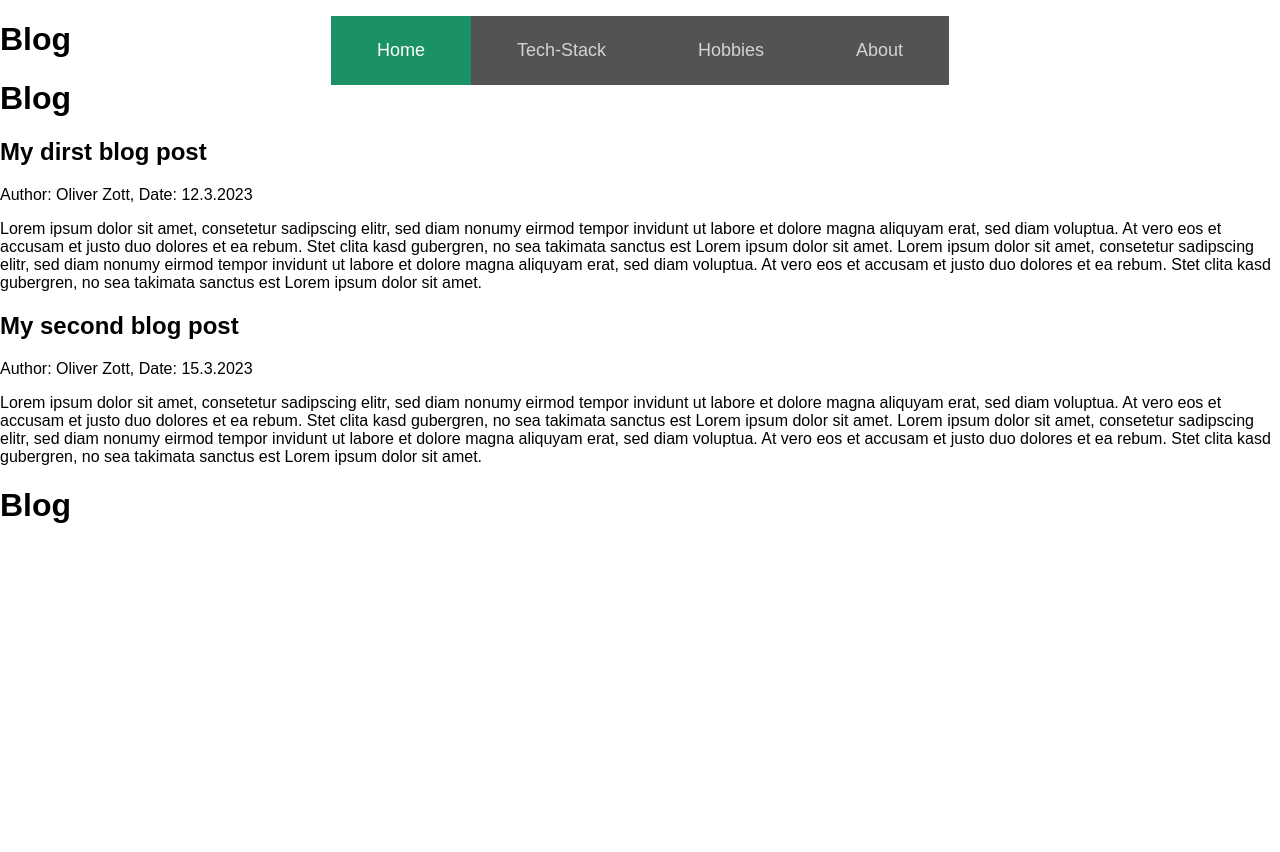
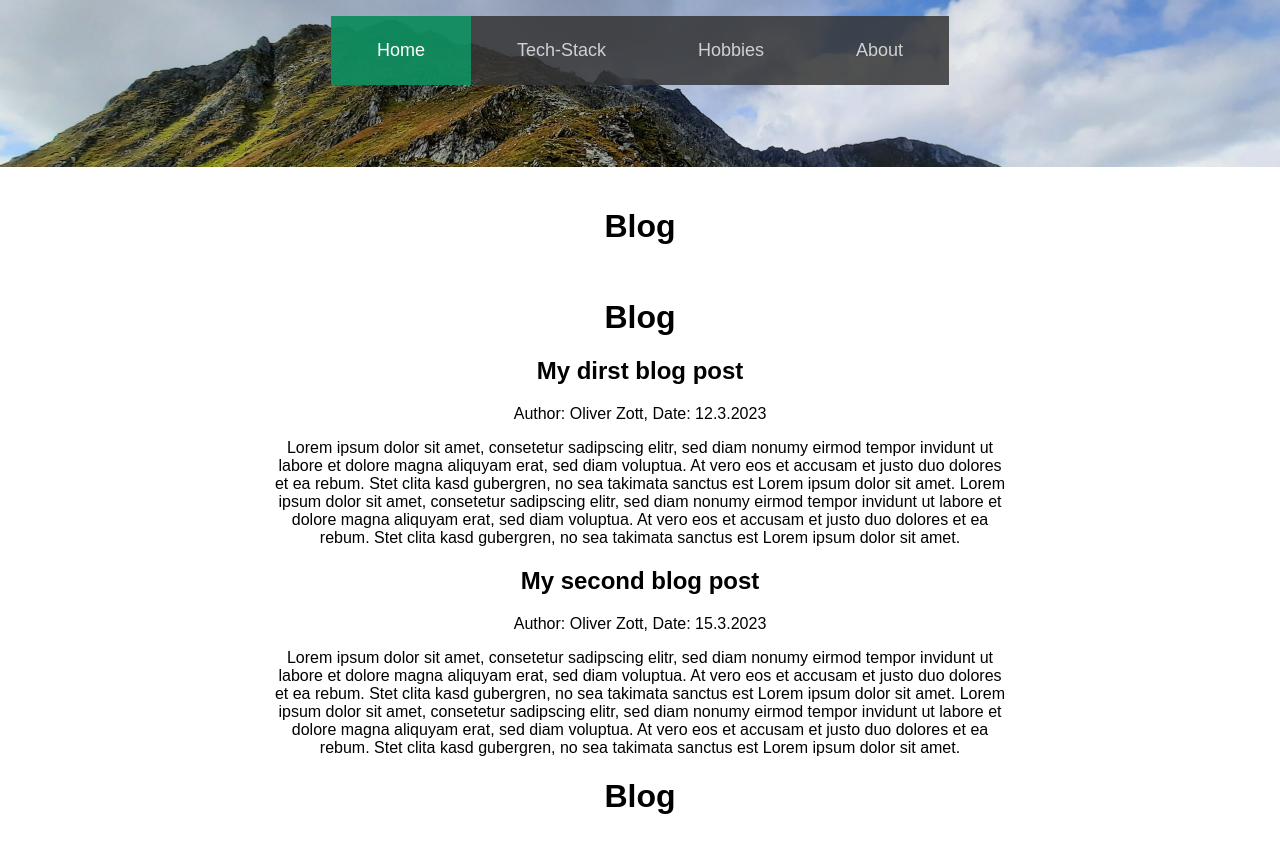
Before and after one commit to OliverZott/website, a Next.js app: page /blog in a window 1280 px wide. Before the commit the page ends 800 px from the top, so only its background shows below. Built offline with nearby package versions, Linux system fonts and the light colour scheme.

Commit message:
Minor fixing

```diff
--- a/app/blog/page.tsx
+++ b/app/blog/page.tsx
@@ -1,3 +1,4 @@
+/* eslint-disable @next/next/no-img-element */
 import Blog from "@/components/Blog";
 import { getAllPosts } from "@/utils/ReadBlogs";
 
@@ -8,7 +9,8 @@ export default function Blogs() {
 
     return (
         <main>
-            <div>
+            <img className="bg-img" alt="fundusalm" src="/fundusalm.jpg" />
+            <div className='container'>
                 <h1>Blog</h1>
                 <Blog posts={posts} />
 
--- a/app/hobbies/page.tsx
+++ b/app/hobbies/page.tsx
@@ -12,7 +12,7 @@ export default function Hobbies() {
                 <h2>Hiking</h2>
 
                 <p>
-                    <q>Blaue Lacke </q>- Stubai Alps (2.2289m)
+                    <q>Blaue Lacke </q>- Stubai Alps (2.289m)
                 </p>
                 <Image
                     src="/hike.jpg"
@@ -31,7 +31,7 @@ export default function Hobbies() {
 
 
                 <h2>Mountainbike</h2>
-                <p>Stubai Alps - Tribulaun (2369m)</p>
+                <p>Stubai Alps - Tribulaun (2.369m)</p>
                 <Image
                     src="/bike1.jpg"
                     width={600}
--- a/components/Blog.tsx
+++ b/components/Blog.tsx
@@ -1,3 +1,4 @@
+import React from "react";
 
 interface BlogProps {
     posts: {
```
Also changed, not shown: 1 other file (tests, documents, lock files or other folders).
